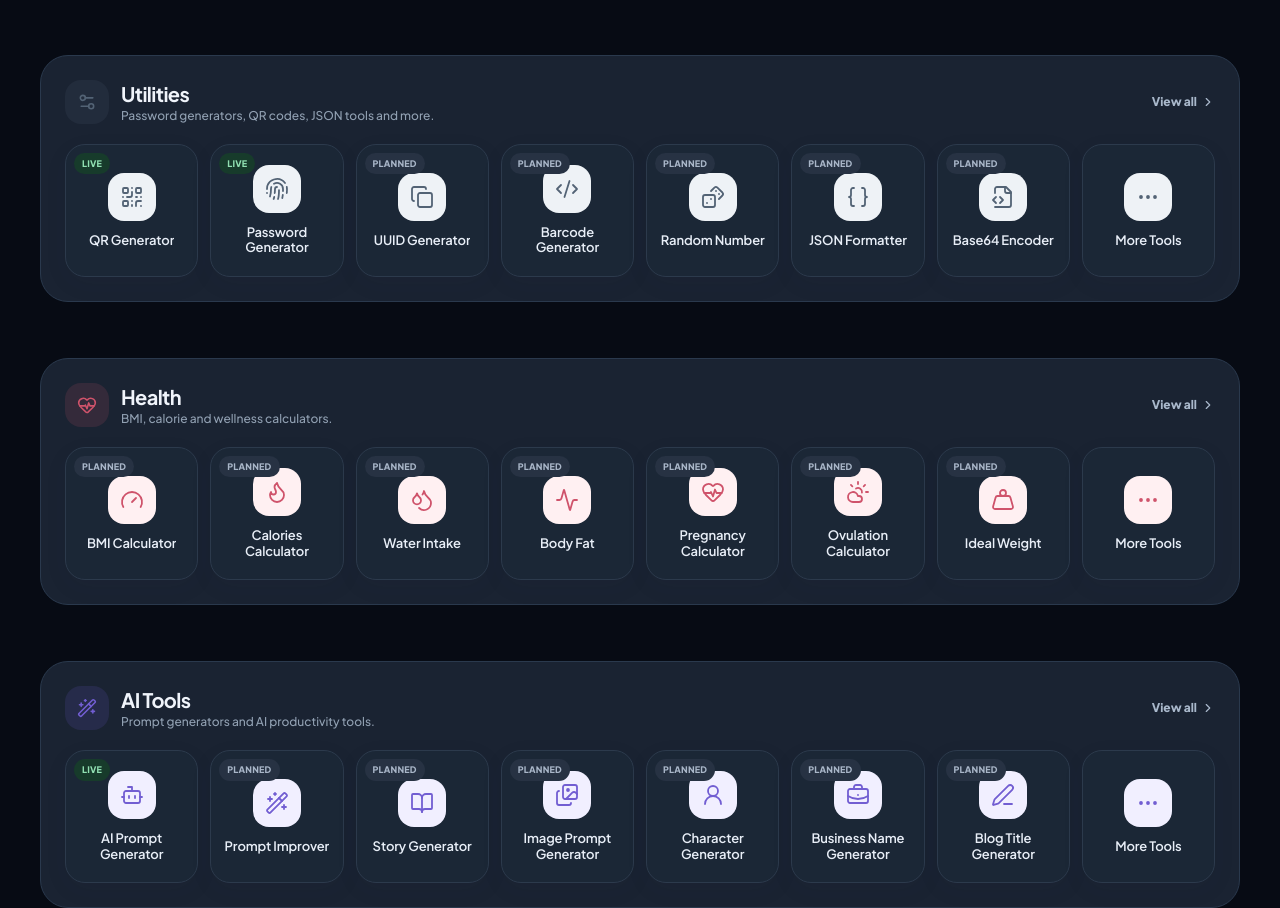
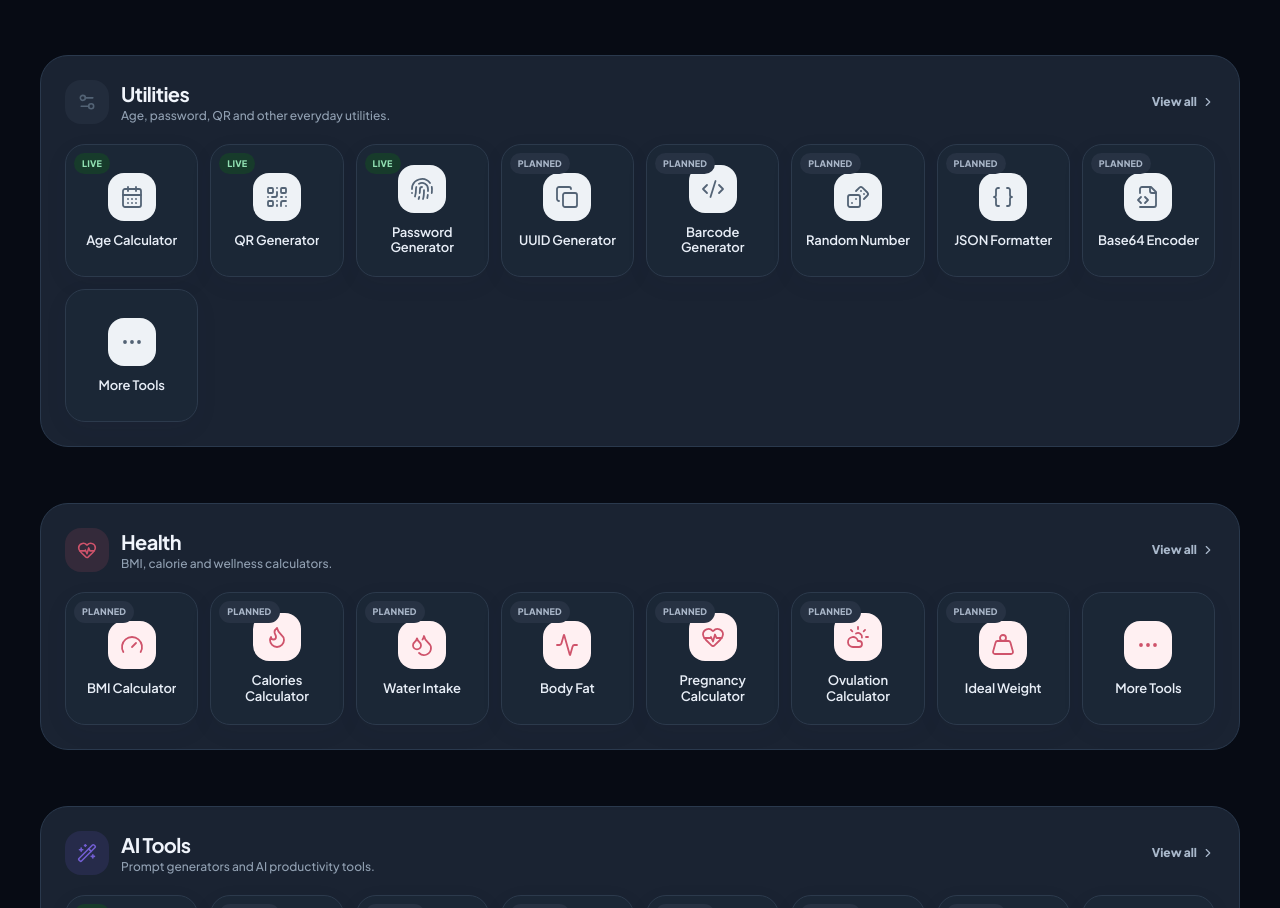
Before and after one commit to samavb6-oss/toolhub, a React (Vite) app: page / in a window 1280 px wide. Shown: the part 2611-3519 px from the top of the page. Built offline with nearby package versions, Linux system fonts and the light colour scheme.

Commit message:
Add Age Calculator to Utilities category

```diff
--- a/src/components/ToolsHomepage.tsx
+++ b/src/components/ToolsHomepage.tsx
@@ -2,7 +2,7 @@ import { useEffect, useMemo, useState } from "react";
 import { Link, useLocation } from "wouter";
 import type { LucideIcon } from "lucide-react";
 import {
-  Activity, ArrowUpRight, BadgeDollarSign, BarChart3, BookOpen, Bot,
+  Activity, ArrowUpRight, BadgeDollarSign, BarChart3, BookOpen, Bot, CalendarDays,
   Braces, BriefcaseBusiness, Calculator, ChevronRight, Clock3, CloudSun,
   Code2, Copy, Crop, Dices, Droplets, FileArchive, FileCode2, FileImage,
   FileOutput, FilePlus2, FileText, Fingerprint, Flame, Gauge, Hash, HeartPulse,
@@ -71,9 +71,9 @@ const categories: Category[] = [
     ],
   },
   {
-    name: "Utilities", eyebrow: "Password generators, QR codes, JSON tools and more.", icon: Settings2,
+    name: "Utilities", eyebrow: "Age, password, QR and other everyday utilities.", icon: Settings2,
     tint: "#eef2f6", accent: "#536375", tools: [
-      { name: "QR Generator", icon: QrCode }, { name: "Password Generator", icon: Fingerprint },
+      { name: "Age Calculator", icon: CalendarDays }, { name: "QR Generator", icon: QrCode }, { name: "Password Generator", icon: Fingerprint },
       { name: "UUID Generator", icon: Copy }, { name: "Barcode Generator", icon: Code2 },
       { name: "Random Number", icon: Dices }, { name: "JSON Formatter", icon: Braces },
       { name: "Base64 Encoder", icon: FileCode2 }, { name: "More Tools", icon: MoreHorizontal },
```
